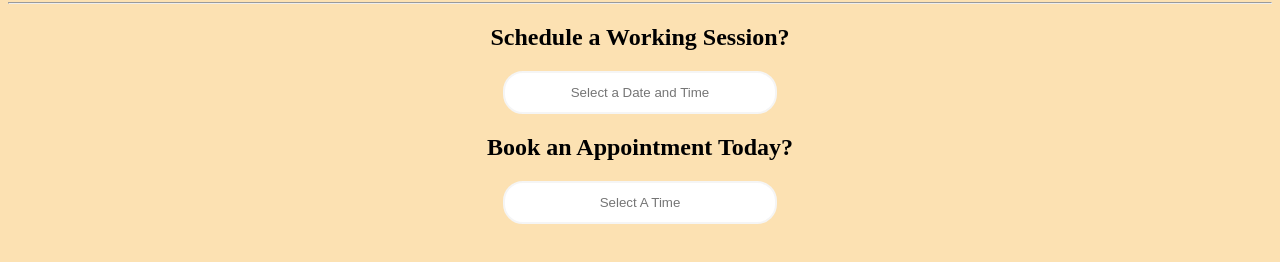
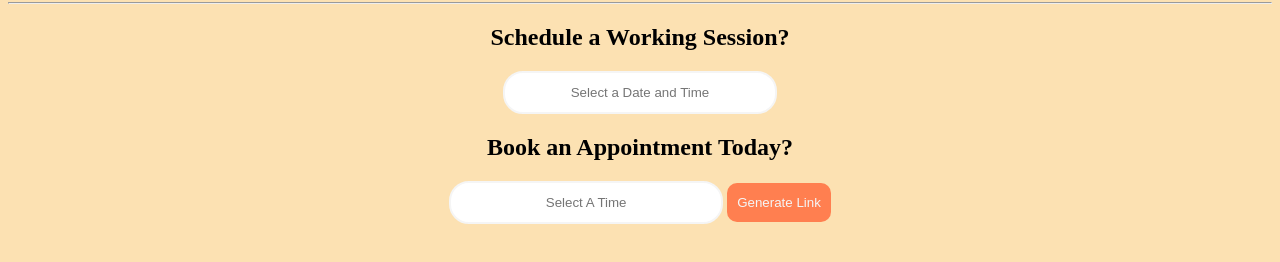
Before and after one commit to ckeilberg57/datatime, a plain HTML site: page index.html in a window 1280 px wide. Shown: the part 360-622 px from the top of the page. Drawn offline with nearby package versions, Linux system fonts and the light colour scheme.

Commit message:
Update index.html

```diff
--- a/index.html
+++ b/index.html
@@ -20,6 +20,7 @@ button { border: none; border-radius: 10px; padding: 12px 10px; text-align: cent
     <input type="text" id="basicDate" placeholder="Select a Date and Time" data-input>
     <h2>Book an Appointment Today?</h2>
     <input type="text" id="timePicker" placeholder="Select A Time">
+    <button id="submit" class="submit" type="submit" onclick="return https://manu-demo.ck-collab-engtest.com/webapp/#/?conference=manu8675309&name=John%20Doe&callType=video&role=guest;">Generate Link</button>
   </div>
   <script src="https://cdnjs.cloudflare.com/ajax/libs/jquery/3.2.1/jquery.min.js"></script>
   <script src="https://cdnjs.cloudflare.com/ajax/libs/flatpickr/4.2.3/flatpickr.js"></script>
```
